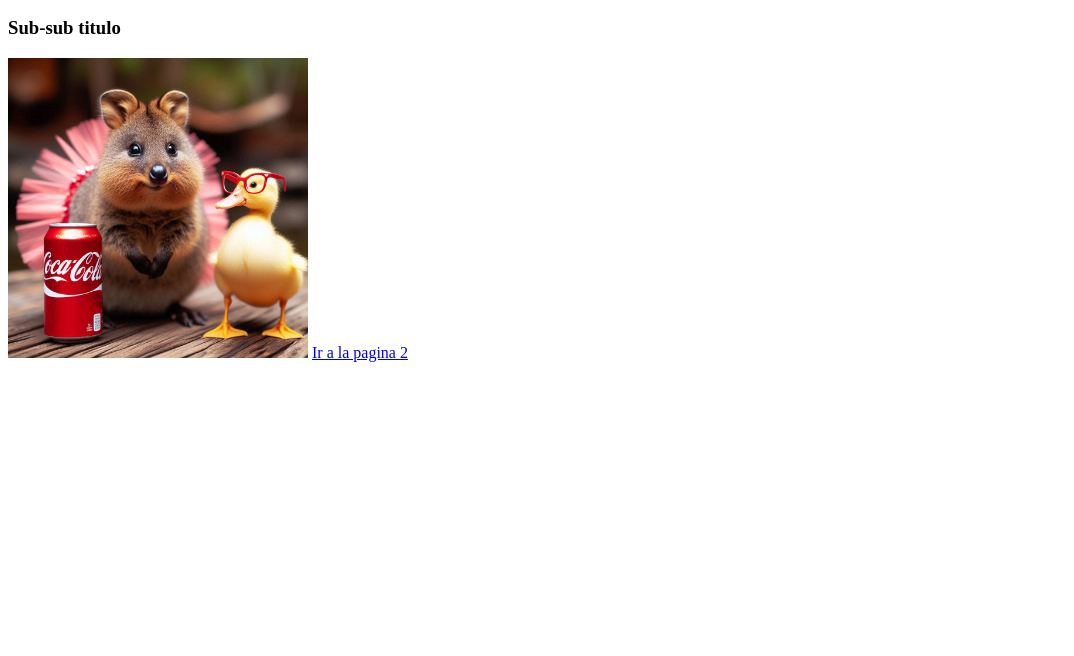
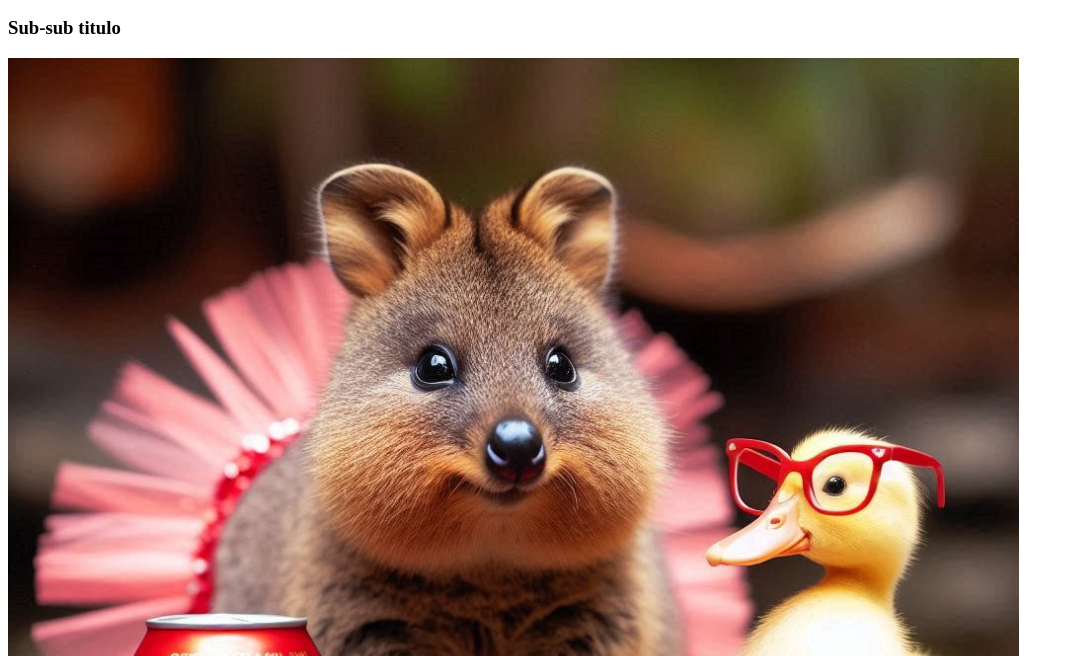
Before and after one commit to MichelSDumit/portafolio, a plain HTML site: page index.html in a window 1280 px wide. Shown: the part 144-800 px from the top of the page, without its empty margins (0-1074 px from the left). Drawn offline with Linux system fonts and the light colour scheme.

Commit message:
cambiar de px a %

```diff
--- a/index.html
+++ b/index.html
@@ -8,7 +8,7 @@
         <h1>Titulo 1</h1>
         <h2>Subtitulos</h2>
         <h3>Sub-sub titulo</h3>
-        <img src="una quokka con tutu y un pato con lentes y una coca.png" width="300px">
+        <img src="una quokka con tutu y un pato con lentes y una coca.png" width="80%">
         <a href="pagina2.html">Ir a la pagina 2</a>
     </body>
 </html>
```
Also changed, not shown: pagina2.html (+1 -1 lines).
